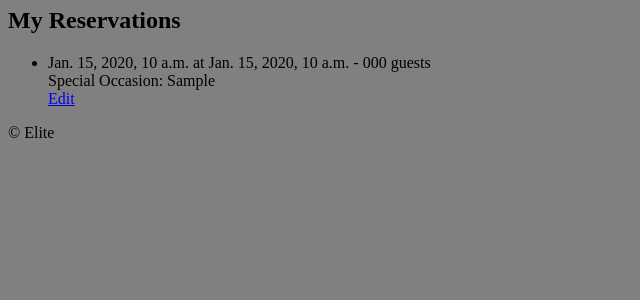
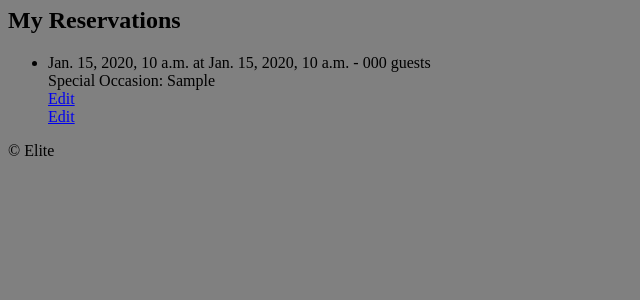
Before and after one commit to DanParkinson/project-4-django, a Django app: template templates/reservations/my_reservations.html in a window 1280 px wide. Shown: the part 201-501 px from the top of the page, without its empty margins (0-640 px from the left). Run offline with Django 3.2, Linux system fonts and the light colour scheme; the template is opened without the code that fills it: most values are stand-ins (such as "Sample title", 1, 10 or a date in 2020).

Commit message:
my_reservations delete link added

```diff
--- a/templates/reservations/my_reservations.html
+++ b/templates/reservations/my_reservations.html
@@ -12,6 +12,8 @@
                 Special Occasion: {{ reservation.special_occasion }}
                 <br>
                 <a href="{% url 'edit_reservation' reservation.id %}">Edit</a>  <!-- Edit link -->
+                <br>
+                <a href="{% url 'delete_reservation' reservation.id %}">Edit</a>  <!-- Delete link -->
             </li>
         {% endfor %}
     </ul>
```
